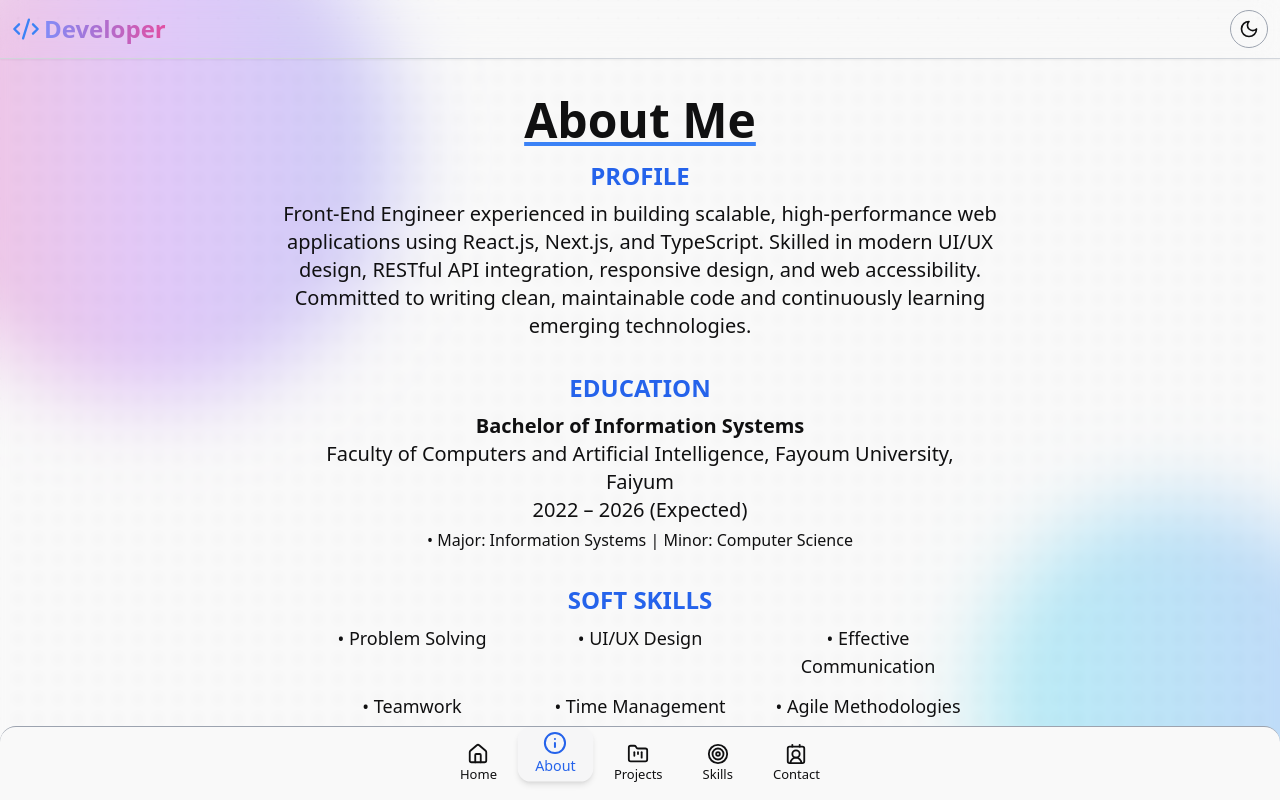
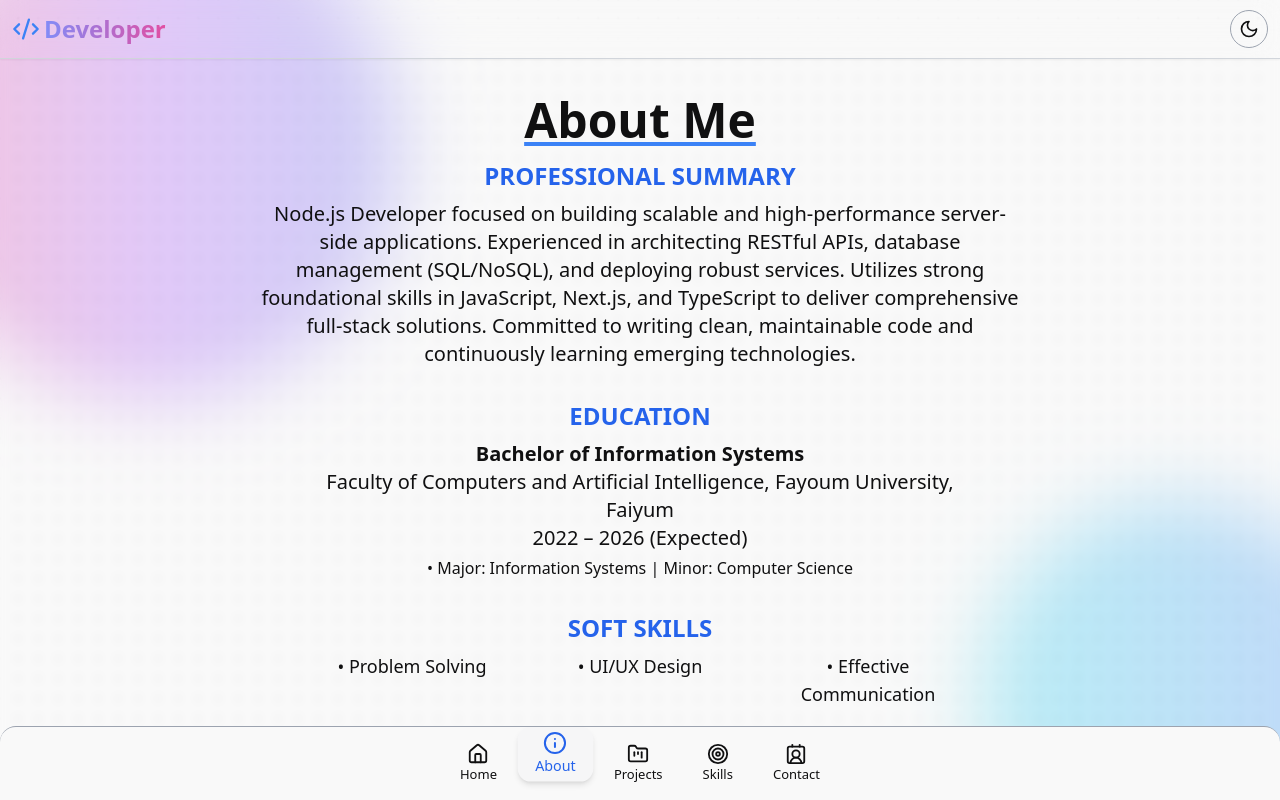
Before and after one commit to AhmedEmad-21/My-Portfolio, a React (Vite) app: page /about in a window 1280 px wide. Built offline with nearby package versions, Linux system fonts and the light colour scheme.

Commit message:
Add latest CV updates and fix remaining issues

```diff
--- a/src/components/BottomNavBar.tsx
+++ b/src/components/BottomNavBar.tsx
@@ -88,7 +88,7 @@ const BottomNavbar = () => {
   };
 
 
-  const CurrentComponent = sections[navItems[currentIndex].name];
+  const CurrentComponent = sections[navItems[currentIndex].name as keyof typeof sections];
 
   return (
     <div className="w-screen h-dvh bg-background overflow-hidden">
--- a/src/data/userData.ts
+++ b/src/data/userData.ts
@@ -26,6 +26,7 @@ import {
   Layout,
   BarChart2,
   FileText,
+  Phone,
 } from "lucide-react";
 
 export const fetchData = [
@@ -43,58 +44,75 @@ export const fetchData = [
 
 export const skillsSections = [
   {
-    title: "Front-End Development",
+    title: "Back-End Development",
+    icon: Server,
+    skills: [
+      { name: "Node.js", icon: Server },
+      { name: "Express.js", icon: Server },
+      { name: "NestJS", icon: Server },
+      { name: "RESTful APIs", icon: Cloud },
+      { name: "Microservices", icon: Component },
+      { name: "JWT Authentication", icon: Settings2 },
+      { name: "Middleware", icon: Layers },
+      { name: "Security (Helmet, Rate Limiting)", icon: Activity },
+    ],
+  },
+  {
+    title: "Databases & Data Modeling",
+    icon: Database,
+    skills: [
+      { name: "MongoDB", icon: Database },
+      { name: "MongoDB Atlas", icon: Cloud },
+      { name: "PostgreSQL", icon: Database },
+      { name: "SQL Server", icon: Database },
+      { name: "Mongoose", icon: Database },
+      { name: "Data Modeling (ERD)", icon: BarChart2 },
+    ],
+  },
+  {
+    title: "Architecture & Design Patterns",
+    icon: Layers,
+    skills: [
+      { name: "Layered Architecture", icon: Layers },
+      { name: "MVC Pattern", icon: Settings2 },
+      { name: "Design Patterns", icon: Braces },
+      { name: "Authentication & Authorization", icon: Activity },
+    ],
+  },
+  {
+    title: "Front-End Basics",
     icon: Layout,
     skills: [
       { name: "HTML", icon: Code },
       { name: "CSS", icon: Braces },
       { name: "Bootstrap", icon: Layers },
       { name: "Tailwind CSS", icon: Paintbrush },
-      { name: "JavaScript (ES6+)", icon: Code },
+      { name: "JavaScript", icon: Code },
       { name: "TypeScript", icon: Type },
-      { name: "Git", icon: GitBranch },
-      { name: "GitHub", icon: Github },
-      { name: "DOM Manipulation", icon: Braces },
-      { name: "Event Handling", icon: Zap },
-      { name: "Async/Await", icon: RefreshCw },
-      { name: "Fetch API", icon: Cloud },
+      { name: "React.js (Components, Hooks)", icon: Component },
+      { name: "Next.js", icon: Link2Icon },
     ],
   },
   {
-    title: "Frameworks & Libraries",
-    icon: Component,
+    title: "Tools & Version Control",
+    icon: GitBranch,
     skills: [
-      { name: "React.js (Components, Hooks)", icon: Component },
-      { name: "Next.js (SSR, SSG, ISR, API Routes)", icon: Link2Icon },
-      { name: "Node.js", icon: Server },
-    ],
-  },
-  {
-    title: "State Management",
-    icon: Settings2,
-    skills: [
-      { name: "Context API", icon: Users },
-      { name: "Redux", icon: RefreshCw },
-      { name: "Redux Toolkit", icon: Settings2 },
-    ],
-  },
-  {
-    title: "Advanced Web Development",
-    icon: BarChart2,
-    skills: [
-      { name: "Performance Optimization", icon: Activity },
-      { name: "Web Accessibility", icon: Accessibility },
-      { name: "Responsive Design", icon: MonitorSmartphone },
-      { name: "Styled Components", icon: Braces },
+      { name: "Git", icon: GitBranch },
+      { name: "GitHub", icon: Github },
+      { name: "Vercel Deployment", icon: Cloud },
+      { name: "AJV Validation", icon: Activity },
+      { name: "Multer", icon: FileText },
     ],
   },
 ];
 
 export const facts = [
-  "Student",
-  "Passion for tech",
-  "Learner",
-  "Aspiring Full Stack Developer",
+  "Back-End Engineer",
+  "Node.js Developer",
+  "Full-Stack Developer",
+  "Giza, Egypt",
+  "Continuous Learner",
+  "Open-Source Contributor",
 ];
 
 export const timeline = [
@@ -106,6 +124,13 @@ export const timeline = [
 ];
 
 export const contactItems = [
+  {
+    icon: Phone,
+    label: "Phone",
+    value: "+20 1015815854",
+    href: "tel:+201015815854",
+    color: "text-green-500",
+  },
   {
     icon: Mail,
     label: "Email",
@@ -130,28 +155,34 @@ export const contactItems = [
 ];
 
 export const projectData = [
-    {
+  {
     name: "Clinic Management System",
-    description: "Delivered a full-featured Back-End Management System for a psychological clinic, designed to handle complete client and clinic operations.",
-    tech: ["Node.js", "Express.js (Layered Architecture)", "MongoDB Atlas", "Mongoose", "JWT", "Helmet", "Multer", "AJV"],
+    description: "Full-featured Back-End Management System for a psychological clinic. Features include client booking without registration, secure doctor dashboard, automatic appointment scheduling (online/offline), and complete CRUD operations for managing branches, client files, and session status.",
+    tech: ["Node.js", "Express.js", "Layered Architecture", "MongoDB Atlas", "Mongoose", "JWT", "Helmet", "Multer", "AJV"],
     live: "https://clinic-system-hazel.vercel.app/",
+    github: "https://github.com/AhmedEmad-21/clinic-system",
   },
   {
-    name: "ASMA Project",
-    description: "Delivered a modern, performant portfolio website for a kitchen design company (ASMA Kitchens).",
-    tech: ["NextJS", "React(Hooks)", "TypeScript", "TailwindCSS", "ESlint"],
-    live: "https://asma-project.vercel.app/",
+    name: "ASMA Kitchens",
+    description: "Modern, performant portfolio website for a kitchen design company. Built from the ground up with a professional stack focusing on clean code, responsiveness, and utilizing the Next.js App Router.",
+    tech: ["Next.js", "TypeScript", "Tailwind CSS", "ESLint", "React Hooks"],
+    live: "https://asma-kitchens.vercel.app/",
     github: "https://github.com/AhmedEmad-21/ASMA-Project",
-    // src: "/assets/asma-demo.png",
-    // linkedin: "https://www.linkedin.com/in/example/",
   },
   {
-    name: "Search Engine",
-    description: "Co-developed a search engine capable of indexing and searching over 150,000 websites. The engine supports multi-keyword queries in both Arabic and English and uses a ranking algorithm to deliver relevant results.",
-    tech: ["NextJS", "React(Hooks)", "TypeScript", "Fetche API"],
+    name: "My Portfolio",
+    description: "Modern, responsive personal portfolio website showcasing projects, skills, and contact information in a clean and interactive way.",
+    tech: ["React", "TypeScript", "Vite", "Tailwind CSS"],
+    live: "https://ahmed-emad-portfolio.vercel.app/",
+    github: "https://github.com/AhmedEmad-21/My-Portfolio-main",
+  },
+  {
+    name: "Bilingual Search Engine",
+    description: "Search engine capable of indexing and searching over 150,000 websites. Supports multi-keyword queries in both Arabic and English with a ranking algorithm for relevant results.",
+    tech: ["Web Scraping", "Inverted Indexing", "PageRank Algorithm", "Database Management"],
     github: "https://github.com/AhmedEmad-21/Search-Engine",
     src: "/assets/search-engine-demo.png",
-    linkedin: "https://www.linkedin.com/posts/ahmed-emad21_searchengine-webscraping-informationretrieval-activity-7327823476583469056-lGW-?utm_source=social_share_send&utm_medium=android_app&rcm=ACoAAEpb55QBltbGjFTxnr5RJPwUsVgUaC-FiI0&utm_campaign=whatsapp",
+    linkedin: "https://www.linkedin.com/posts/ahmed-emad21_searchengine-webscraping-informationretrieval-activity-7327823476583469056-lGW-?utm_source=social_share_send&utm_medium=android_app",
   },
   {
     name: "Stopwatch",
--- a/src/pages/About.tsx
+++ b/src/pages/About.tsx
@@ -28,9 +28,9 @@ const About = memo(() => {
         transition={{ delay: 0.1, duration: 0.6 }}
         className="mb-8"
       >
-        <h3 className="text-2xl font-semibold mb-2 text-primary">PROFILE</h3>
+        <h3 className="text-2xl font-semibold mb-2 text-primary">PROFESSIONAL SUMMARY</h3>
         <p className="text-lg md:text-xl text-muted-foreground max-w-3xl mx-auto">
-          Front-End Engineer experienced in building scalable, high-performance web applications using React.js, Next.js, and TypeScript. Skilled in modern UI/UX design, RESTful API integration, responsive design, and web accessibility. Committed to writing clean, maintainable code and continuously learning emerging technologies.
+          Node.js Developer focused on building scalable and high-performance server-side applications. Experienced in architecting RESTful APIs, database management (SQL/NoSQL), and deploying robust services. Utilizes strong foundational skills in JavaScript, Next.js, and TypeScript to deliver comprehensive full-stack solutions. Committed to writing clean, maintainable code and continuously learning emerging technologies.
         </p>
       </motion.div>
 
--- a/src/sections/Hero.tsx
+++ b/src/sections/Hero.tsx
@@ -34,11 +34,11 @@ const Hero = () => {
         >
           <TypeAnimation
             sequence={[
-              "Aspiring Full Stack Developer",
+              "Back-End Engineer",
+              2000,
+              "Node.js Developer",
               2000,
               "Tech Explorer",
-              2000,
-              "Software Engineer",
               2000,
             ]}
             wrapper="span"
```
